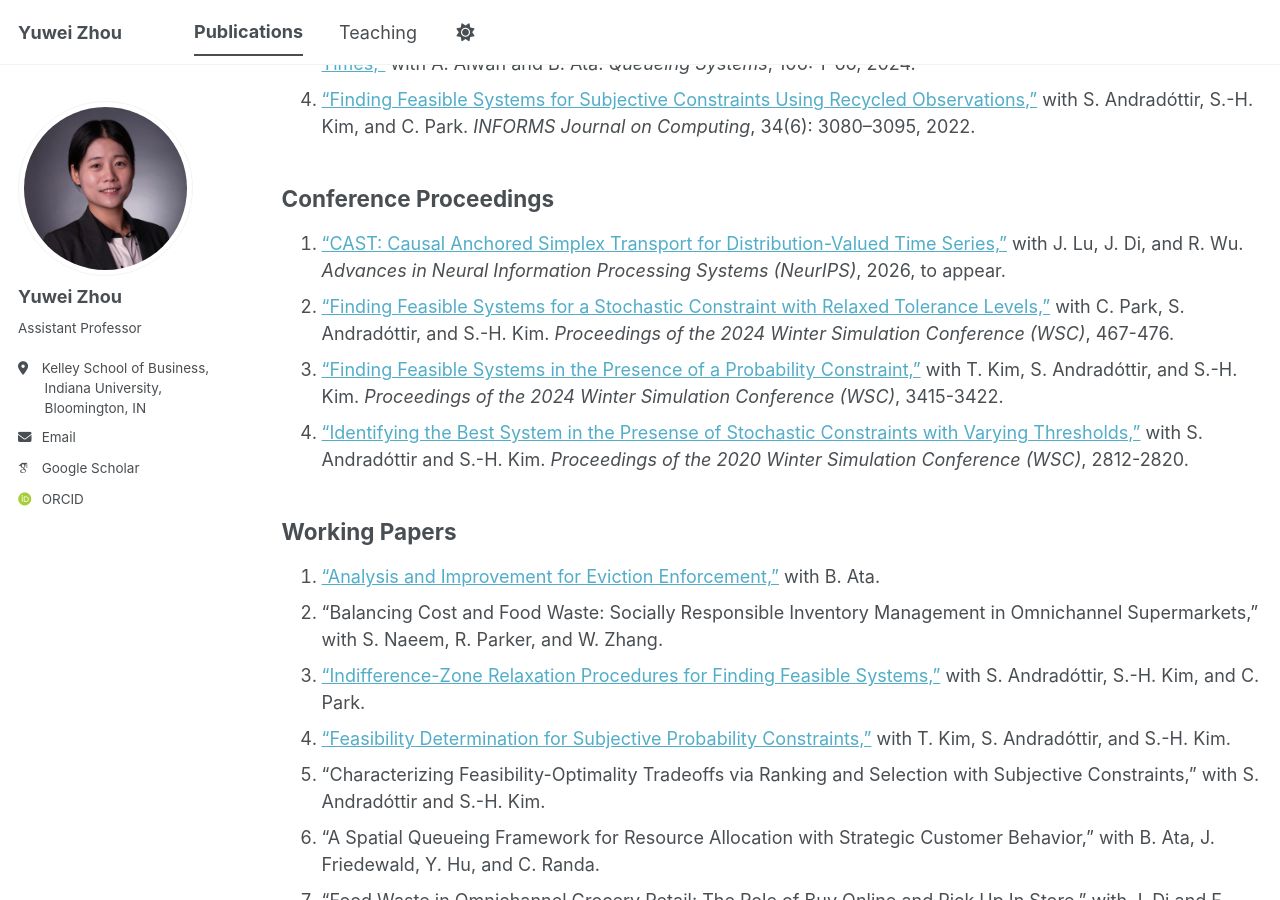
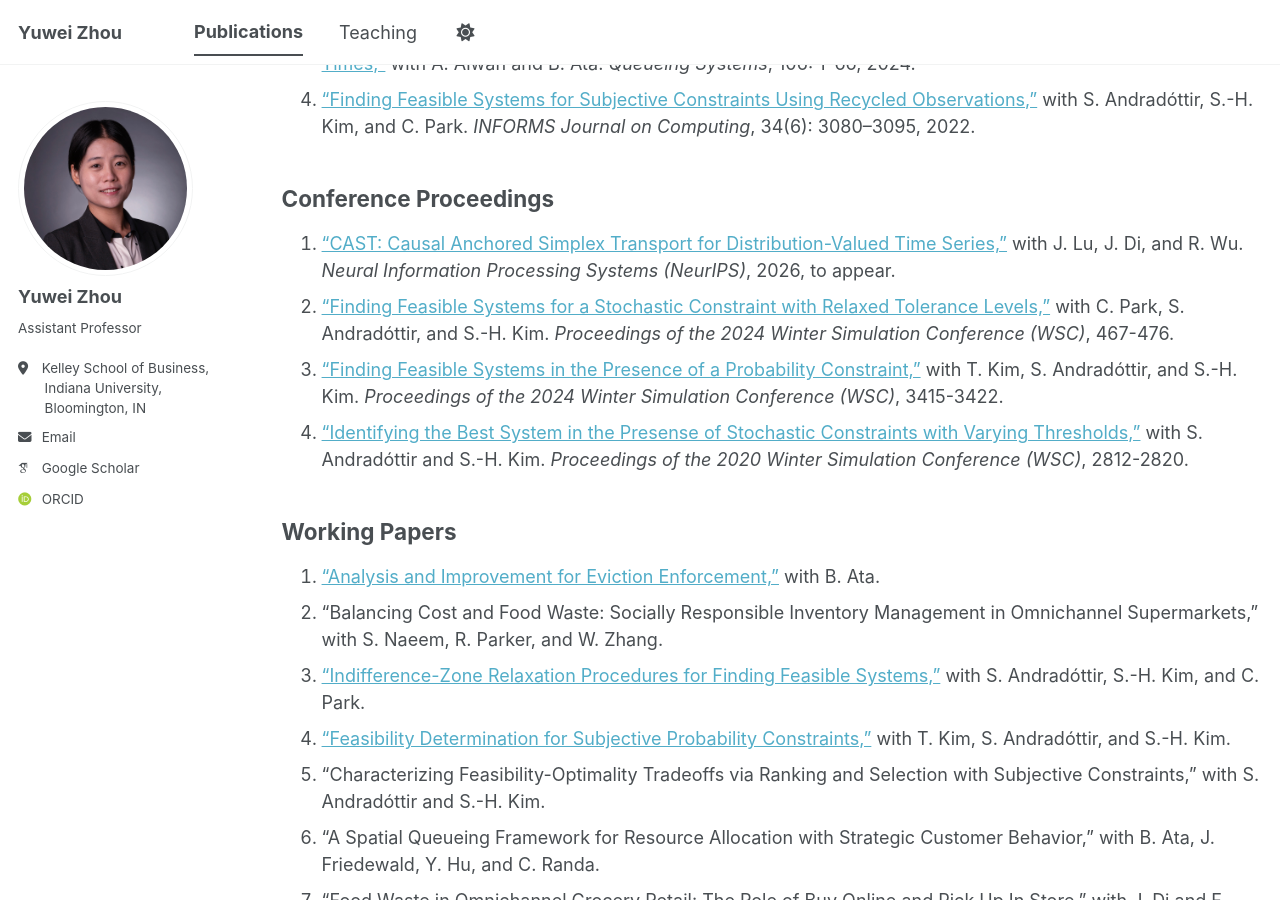
Before and after one commit to yuweizhou3/yuweizhou3.github.io, a Jekyll site: the page built from _pages/publications.md, in a window 1280 px wide and 900 px high, scrolled down 322 px. Built offline with Jekyll 4.4.1, drawn with Linux system fonts in a browser that asks for light colours; some web fonts are replaced; a script bundle is joined from its source files by our own code; library files that are not in the unit come from our copies.

Commit message:
Update publications.md

```diff
--- a/_pages/publications.md
+++ b/_pages/publications.md
@@ -12,7 +12,7 @@
 4. ["Finding Feasible Systems for Subjective Constraints Using Recycled Observations,"](https://pubsonline.informs.org/doi/10.1287/ijoc.2022.1227) with S. Andradóttir, S.-H. Kim, and C. Park. *INFORMS Journal on Computing*, 34(6): 3080--3095, 2022.
 
 ## Conference Proceedings
-1. ["CAST: Causal Anchored Simplex Transport for Distribution-Valued Time Series,"](https://arxiv.org/abs/2605.16919) with J. Lu, J. Di, and R. Wu. *Advances in Neural Information Processing Systems (NeurIPS)*, 2026, to appear.
+1. ["CAST: Causal Anchored Simplex Transport for Distribution-Valued Time Series,"](https://arxiv.org/abs/2605.16919) with J. Lu, J. Di, and R. Wu. *Neural Information Processing Systems (NeurIPS)*, 2026, to appear.
 2. ["Finding Feasible Systems for a Stochastic Constraint with Relaxed Tolerance Levels,"](https://ieeexplore.ieee.org/document/10838993) with C. Park, S. Andradóttir, and S.-H. Kim. *Proceedings of the 2024 Winter Simulation Conference (WSC)*, 467-476.
 3. ["Finding Feasible Systems in the Presence of a Probability Constraint,"](https://ieeexplore.ieee.org/document/10838753) with T. Kim, S. Andradóttir, and S.-H. Kim. *Proceedings of the 2024 Winter Simulation Conference (WSC)*, 3415-3422.
 4. ["Identifying the Best System in the Presense of Stochastic Constraints with Varying Thresholds,"](https://ieeexplore.ieee.org/abstract/document/9384097) with S. Andradóttir and S.-H. Kim. *Proceedings of the 2020 Winter Simulation Conference (WSC)*, 2812-2820.
```
